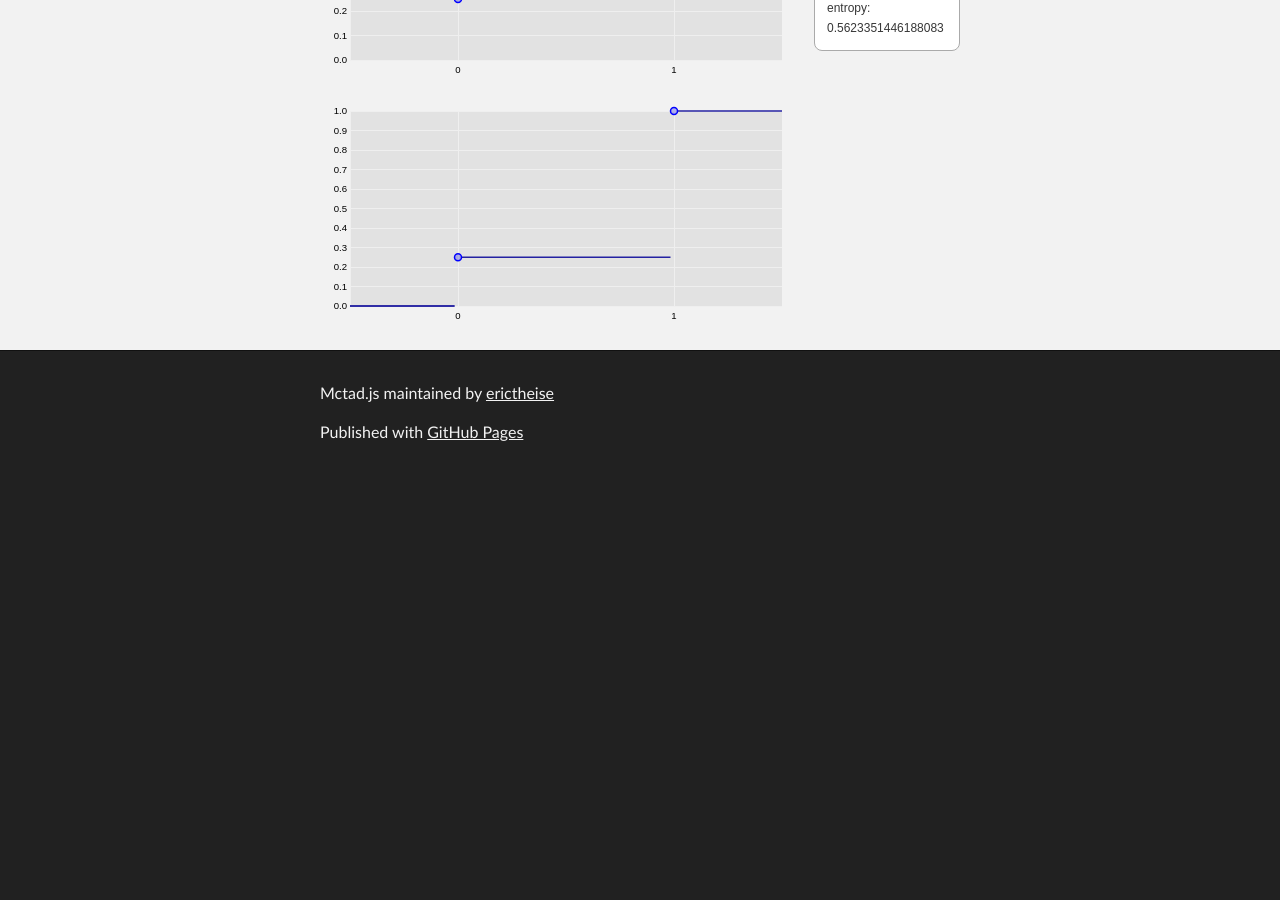
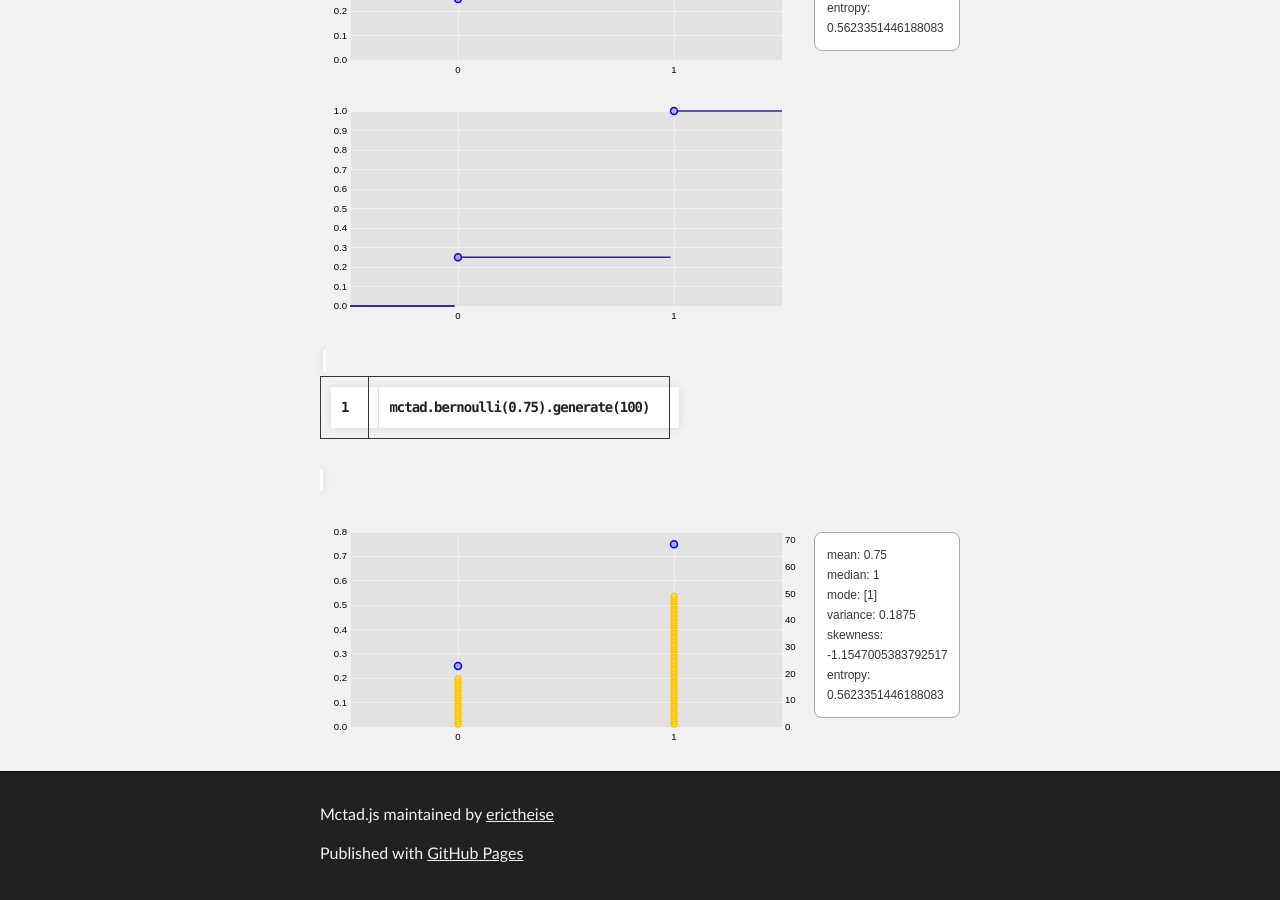
Before and after one commit to erictheise/mctad.js, a Jekyll site: the page built from discrete/bernoulli/index.html, in a window 1280 px wide and 900 px high, scrolled down 691 px. Built offline with Jekyll 4.4.1, drawn with Linux system fonts in a browser that asks for light colours; before the commit the page ends 1170 px from its top, so only the background shows below that; some of the changed lines change nothing that is shown.

Commit message:
bernoulli generator

```diff
--- a/discrete/bernoulli/index.html
+++ b/discrete/bernoulli/index.html
@@ -13,3 +13,8 @@ overview: true
 
 <script>plot(mctad.bernoulli(0.75), 'pmf', { divToAppend: '#pmf'} );</script>
 <script>plot(mctad.bernoulli(0.75), 'cdf', { divToAppend: '#cdf'} );</script>
+
+### `mctad.bernoulli(0.75).generate(100)`
+
+<div id="gen_075_100"></div>
+<script>plot(mctad.bernoulli(0.75), 'gen(100)', { divToAppend: '#gen_075_100'} );</script>
--- a/javascripts/mctad.js
+++ b/javascripts/mctad.js
@@ -529,15 +529,18 @@ mctad.bernoulli = function(p) {
     domain: { min: 0, max: 1 },
     range: { min: 0.0, max: 0.0 },
 
-    // `mctad.bernoulli(.7).generate()` will perform a single Bernoulli trial, yielding one
-    // random variable with a success probability of .7. For a sequence of Bernoulli trials, see
-    // the [Binomial Distribution](binomial.html).
-    generate: function () {
-      if (mctad.getRandomArbitrary(0, 1) <= p) {
-        return 1;
-      } else {
-        return 0;
+    // `mctad.bernoulli(.7).generate(100)` will perform 100 Bernoulli trials, yielding 100
+    // random variables each having had a success probability of .7.
+    generate: function (n) {
+      var randomVariables = [];
+      for (var i = 0; i < n; i++ ) {
+        if (mctad.getRandomArbitrary(0, 1) <= p) {
+          randomVariables.push(1);
+        } else {
+          randomVariables.push(0);
+        }
       }
+      return randomVariables;
     }
   };
 
@@ -580,12 +583,13 @@ mctad.binomial = function (n, p) {
     domain: { min: 0, max: Infinity },
     range: { min: 0.0, max: 0.0 },
 
-    // `mctad.binomial(9, .7).generate()` will perform nine [Bernoulli trials](bernoulli.html), yielding nine
-    // random variables with a success probability of .7.
-    generate: function () {
-      var randomVariables = [];
-      for (var i = 0; i < n; i++ ) {
-        randomVariables.push(mctad.bernoulli(p).generate());
+    // `mctad.binomial(9, .7).generate(100)` will perform 100 sequences of nine [Bernoulli trials](bernoulli.html)
+    // where the random variables have a success probability of .7.
+    generate: function (m) {
+      var trial = [], randomVariables = [];
+      for (var i = 0; i < m; i++ ) {
+        trial = mctad.bernoulli(p).generate(n);
+        randomVariables.push(mctad.sum(trial));
       }
       return randomVariables;
     }
```
